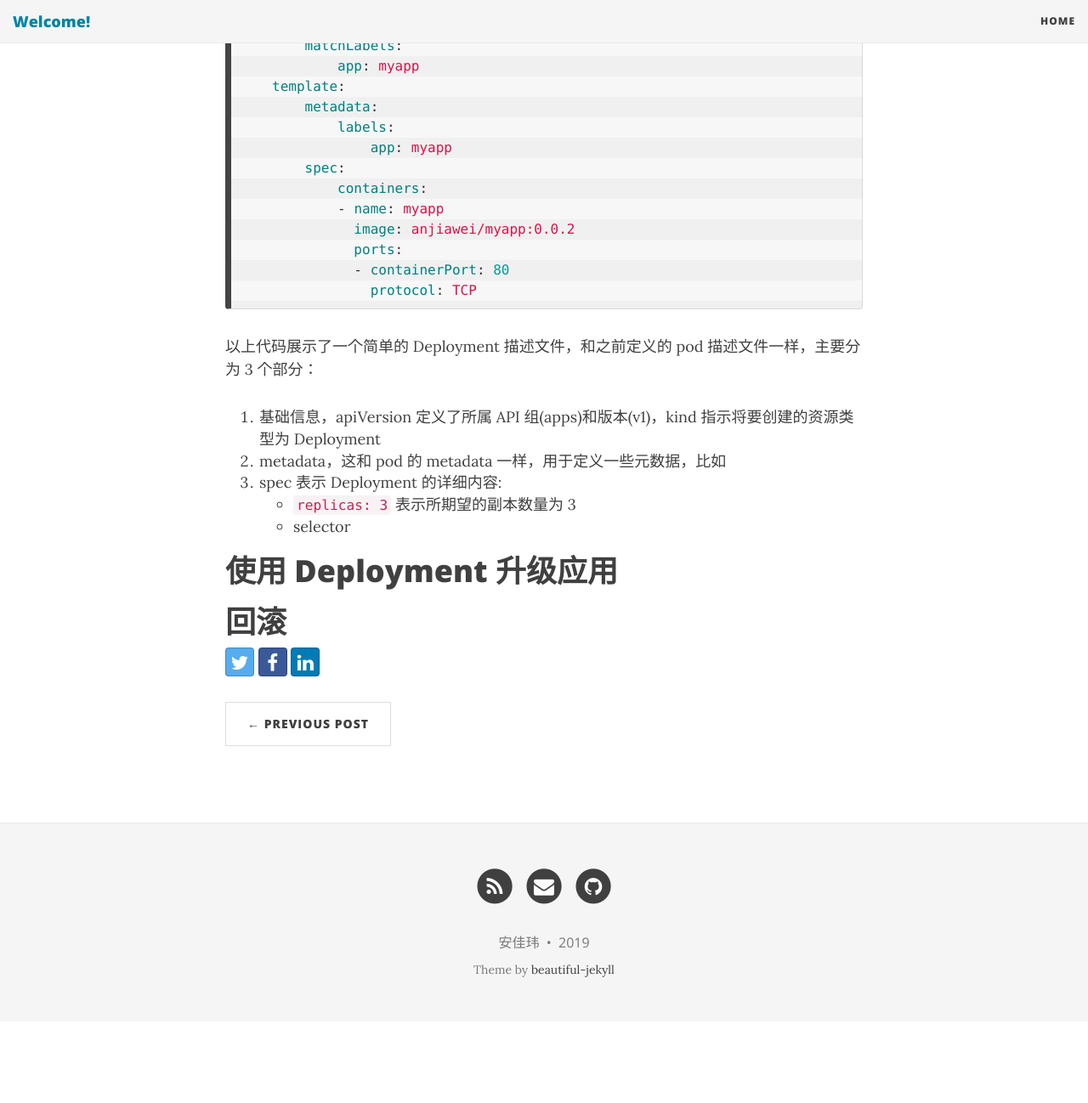
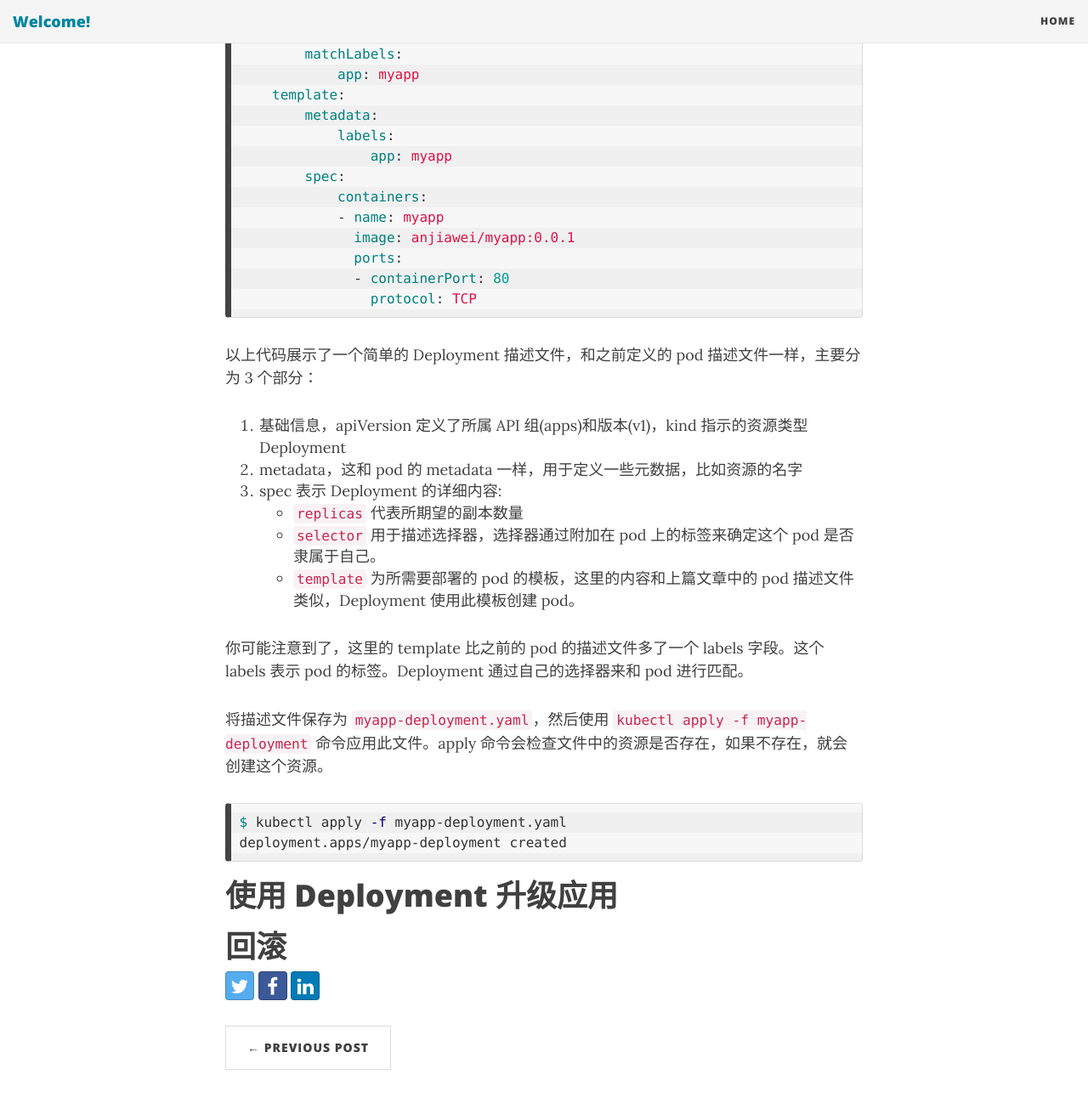
Before and after one commit to anjiawei1991/anjiawei.github.io, a Jekyll site: the page built from _posts/2019-07-19-k8s中的Deployment.md, in a window 1280 px wide and 1400 px high, scrolled down 852 px. Shown: the top 1298 px of the window at 85% size. Built offline with Jekyll 4.4.1, drawn with Linux system fonts in a browser that asks for light colours; nearby versions of some CDN libraries; before the commit the page ends 2054 px from its top, so only the background shows below that; some of the changed text lies outside the part shown.

Commit message:
deployment

````diff
--- a/_posts/2019-07-19-k8s中的Deployment.md
+++ b/_posts/2019-07-19-k8s中的Deployment.md
@@ -3,13 +3,13 @@ layout: post
 author: 安佳玮
 ---
 
-前一篇文章介绍了如何使用 kubernetes 创建 pod。但是在正式环境中，一般不会直接创建 pod 对象，而是使用其它更加高层的资源托管 pod。
-
-这就是这篇文章要探索的东西：Deployment。Deployment 通过 ReplicaSets 来水平扩展应用，以及提供了一种声明式的升级功能：用户声明所期望的状态， kubernetes 集群自动完成升级或回滚。通过 Deployment，可以：
+前一篇文章介绍了如何使用 kubernetes 创建 pod。但是在正式环境中，一般不会直接创建 pod 对象，而是使用其它更加高层的资源托管 pod。这就是这篇文章要探索的主题：Deployment。通过 Deployment，可以：
 
 * 水平扩展应用，使得 pod 可以拥有多个副本，并且集群会维持期望的副本数量，比如 pod 异常退出时重新创建
 * 通过设置镜像版本号，自动完成滚动升级
 * 在滚动升级过程中暂停升级或者回滚
+
+尽管 Deployment 是使用 ReplicaSet 控制器来达成自己的目的的，但是本文会尽量避免讲述这些概念，将核心焦点放在 Deployment 提供的上层功能上。
 
 # 创建 Deployment
 
@@ -32,7 +32,7 @@ spec:
         spec:
             containers:
             - name: myapp
-              image: anjiawei/myapp:0.0.2
+              image: anjiawei/myapp:0.0.1
               ports:
               - containerPort: 80
                 protocol: TCP
@@ -40,11 +40,38 @@ spec:
 
 以上代码展示了一个简单的 Deployment 描述文件，和之前定义的 pod 描述文件一样，主要分为 3 个部分：
 
-1. 基础信息，apiVersion 定义了所属 API 组(apps)和版本(v1)，kind 指示将要创建的资源类型为 Deployment
-2. metadata，这和 pod 的 metadata 一样，用于定义一些元数据，比如
+1. 基础信息，apiVersion 定义了所属 API 组(apps)和版本(v1)，kind 指示的资源类型 Deployment
+2. metadata，这和 pod 的 metadata 一样，用于定义一些元数据，比如资源的名字
 3. spec 表示 Deployment 的详细内容:
-    * `replicas: 3` 表示所期望的副本数量为 3
-    * selector
+    * `replicas` 代表所期望的副本数量
+    * `selector` 用于描述选择器，选择器通过附加在 pod 上的标签来确定这个 pod 是否隶属于自己。
+    * `template` 为所需要部署的 pod 的模板，这里的内容和上篇文章中的 pod 描述文件类似，Deployment 使用此模板创建 pod。
+
+你可能注意到了，这里的 template 比之前的 pod 的描述文件多了一个 labels 字段。这个 labels 表示 pod 的标签。Deployment 通过自己的选择器来和 pod 进行匹配。
+
+将描述文件保存为 `myapp-deployment.yaml`，然后使用 `kubectl apply -f myapp-deployment` 命令应用此文件。apply 命令会检查文件中的资源是否存在，如果不存在，就会创建这个资源。
+
+```sh
+$ kubectl apply -f myapp-deployment.yaml
+deployment.apps/myapp-deployment created
+```
+
+<!-- master $ kubectl get deployment
+NAME               READY   UP-TO-DATE   AVAILABLE   AGE
+myapp-deployment   0/3     3            0           20s
+master $ kubectl get pods --watch
+NAME                                READY   STATUS              RESTARTS   AGE
+myapp-deployment-7558d88658-cfsxc   0/1     ContainerCreating   0          29s
+myapp-deployment-7558d88658-clsfg   0/1     ContainerCreating   0          29s
+myapp-deployment-7558d88658-m2sfz   0/1     ContainerCreating   0          29s
+myapp-deployment-7558d88658-m2sfz   1/1     Running             0          32s
+myapp-deployment-7558d88658-cfsxc   1/1     Running             0          34s
+myapp-deployment-7558d88658-clsfg   1/1     Running             0          35s
+^Cmaster $ kubectl get deployment
+NAME               READY   UP-TO-DATE   AVAILABLE   AGE
+myapp-deployment   3/3     3            3           45s
+master $ vim myapp-deployment.yaml
+master $ -->
 
 # 使用 Deployment 升级应用
 
````
